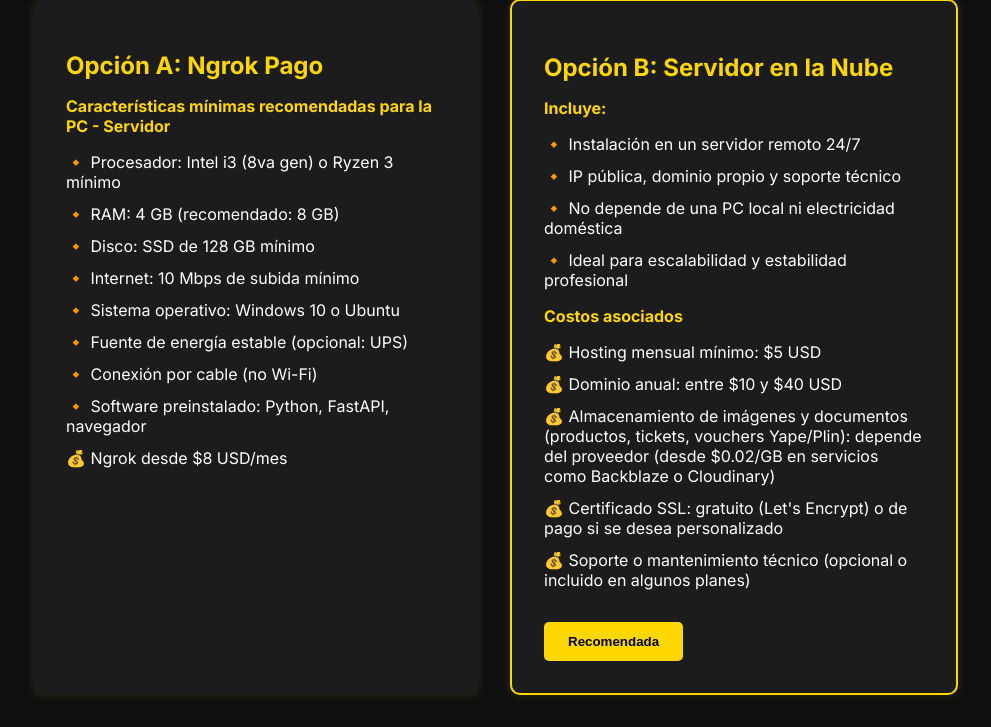
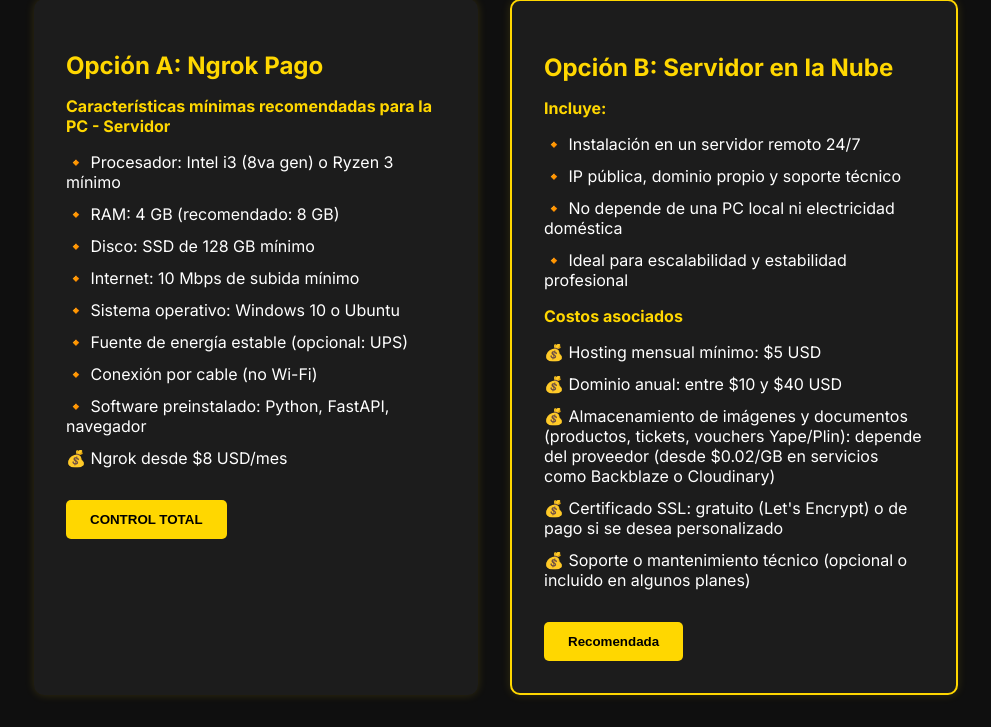
Before and after one commit to SoyDuilio/store, a FastAPI app: page /servidor in a window 1280 px wide. Shown: the part 104-831 px from the top of the page, without its empty margins (144-1135 px from the left). Run offline with FastAPI, Linux system fonts and the light colour scheme.

Commit message:
Servidor
Local

```diff
--- a/app/templates/servidor.html
+++ b/app/templates/servidor.html
@@ -82,6 +82,7 @@
         <li>🔸 Software preinstalado: Python, FastAPI, navegador</li>
         <li>💰 Ngrok desde $8 USD/mes</li>
       </ul>
+      <button class="boton">CONTROL TOTAL</button>
     </div>
 
     <div class="plan destacado">
```
